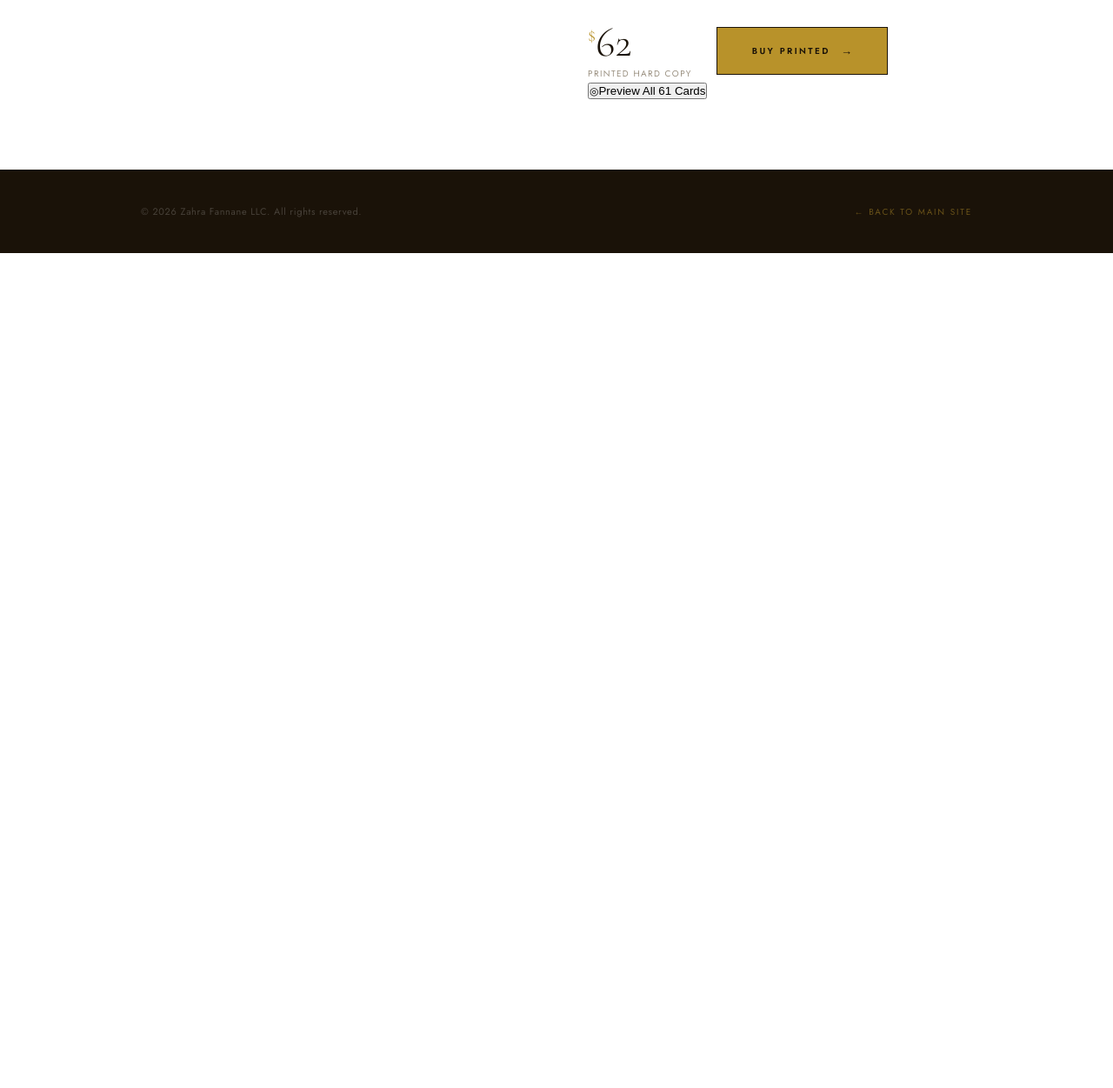
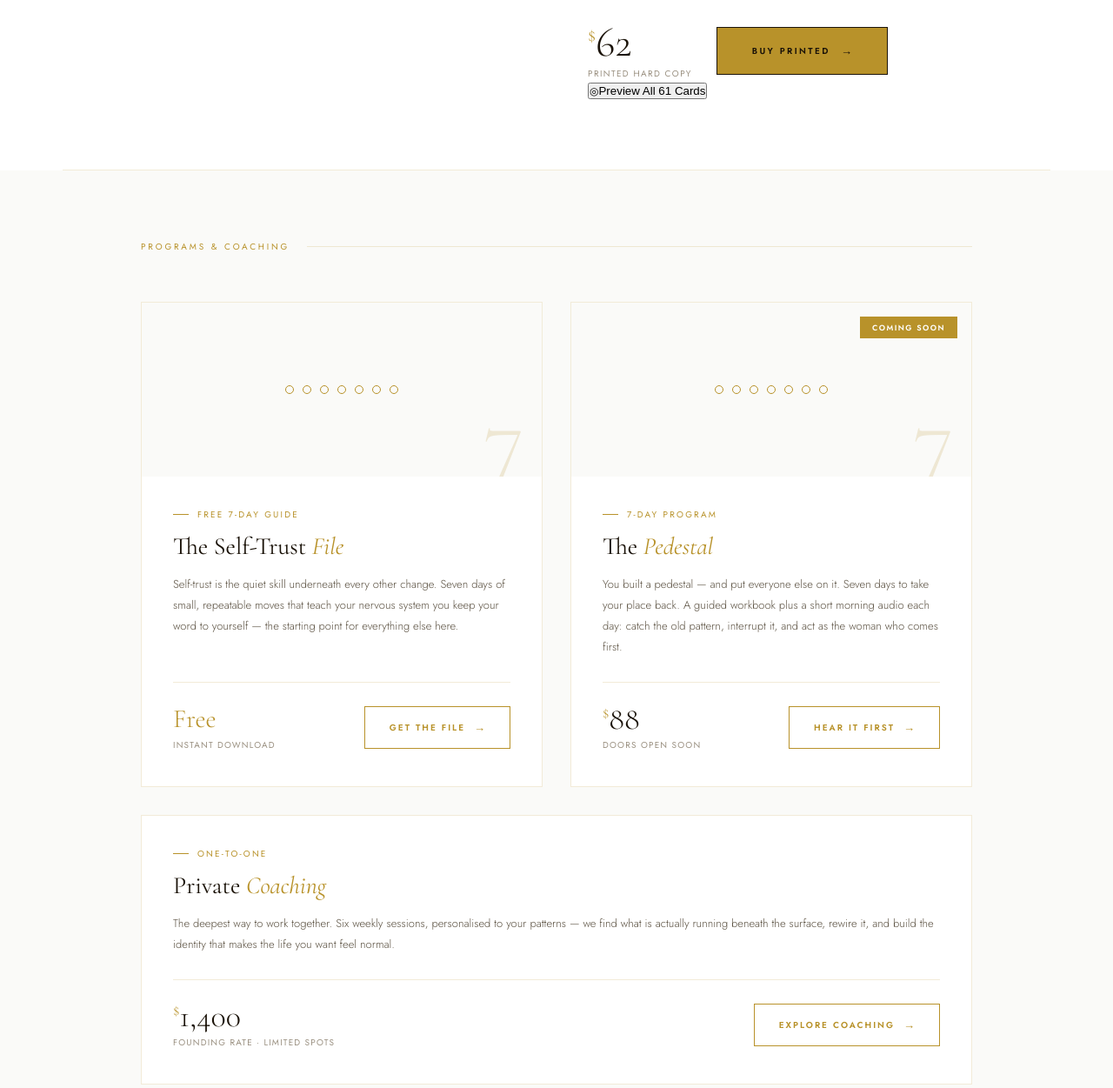
Before and after one commit to Zahrafannane/zahrafannane-website, a plain HTML site: page products.html in a window 1280 px wide. Shown: the part 1296-2547 px from the top of the page at 87% size. Before the commit the page ends 1587 px from the top, so only its background shows below. Drawn offline with nearby package versions, Linux system fonts and the light colour scheme.

Commit message:
Products page: rename section, add Self-Trust File, Pedestal, and coaching cards

```diff
--- a/products.html
+++ b/products.html
@@ -123,6 +123,8 @@
   .btn-program::after { content:"→"; font-size:13px; letter-spacing:0; transition:transform .3s; }
   .btn-program:hover { background:var(--gold); color:var(--white); }
   .btn-program:hover::after { transform:translateX(4px); }
+  .program-card.wide { grid-column:1/-1; }
+  .free-price { font-family:'Cormorant Garamond',serif; font-size:30px; font-weight:300; color:var(--gold); line-height:1.2; }
 
   /* MODAL */
   .modal-overlay { position:fixed; inset:0; background:rgba(26,18,8,.88); z-index:1000; display:flex; align-items:flex-start; justify-content:center; opacity:0; pointer-events:none; transition:opacity .4s ease; padding:24px; overflow-y:auto; }
@@ -218,7 +220,7 @@
 
 <section class="products-section">
   <div class="container">
-    <div class="section-label">The Collection</div>
+    <div class="section-label">Products</div>
     <div class="deck-product reveal">
       <div class="deck-preview" id="openModal">
         <div class="card-stack">
@@ -283,6 +285,81 @@
           <button class="btn-preview" id="openModalBtn">Preview All 61 Cards</button>
         </div>
       </div>
+    </div>
+  </div>
+</section>
+
+<div class="section-divider"></div>
+
+<section class="programs-section">
+  <div class="container">
+    <div class="section-label">Programs &amp; Coaching</div>
+    <div class="programs-grid">
+
+      <!-- Self-Trust File — free -->
+      <div class="program-card reveal">
+        <div class="program-card-line"></div>
+        <div class="program-visual">
+          <div class="program-week-dots">
+            <span class="program-week-dot"></span><span class="program-week-dot"></span><span class="program-week-dot"></span><span class="program-week-dot"></span><span class="program-week-dot"></span><span class="program-week-dot"></span><span class="program-week-dot"></span>
+          </div>
+          <span class="program-visual-num">7</span>
+        </div>
+        <div class="program-body">
+          <p class="program-tag">Free 7-Day Guide</p>
+          <h3 class="program-name">The Self-Trust <em>File</em></h3>
+          <p class="program-desc">Self-trust is the quiet skill underneath every other change. Seven days of small, repeatable moves that teach your nervous system you keep your word to yourself — the starting point for everything else here.</p>
+          <div class="program-footer">
+            <div>
+              <div class="free-price">Free</div>
+              <div class="program-price-label">Instant download</div>
+            </div>
+            <a class="btn-program" href="self-trust-file.html">Get the File</a>
+          </div>
+        </div>
+      </div>
+
+      <!-- The Pedestal — coming soon -->
+      <div class="program-card reveal">
+        <div class="program-card-line"></div>
+        <div class="program-visual">
+          <span class="coming-badge">Coming Soon</span>
+          <div class="program-week-dots">
+            <span class="program-week-dot"></span><span class="program-week-dot"></span><span class="program-week-dot"></span><span class="program-week-dot"></span><span class="program-week-dot"></span><span class="program-week-dot"></span><span class="program-week-dot"></span>
+          </div>
+          <span class="program-visual-num">7</span>
+        </div>
+        <div class="program-body">
+          <p class="program-tag">7-Day Program</p>
+          <h3 class="program-name">The <em>Pedestal</em></h3>
+          <p class="program-desc">You built a pedestal — and put everyone else on it. Seven days to take your place back. A guided workbook plus a short morning audio each day: catch the old pattern, interrupt it, and act as the woman who comes first.</p>
+          <div class="program-footer">
+            <div>
+              <div class="program-price"><sup>$</sup>88</div>
+              <div class="program-price-label">Doors open soon</div>
+            </div>
+            <a class="btn-program" href="https://zahrafannane.beehiiv.com/subscribe" target="_blank" rel="noopener">Hear It First</a>
+          </div>
+        </div>
+      </div>
+
+      <!-- 1:1 Coaching — wide -->
+      <div class="program-card wide reveal">
+        <div class="program-card-line"></div>
+        <div class="program-body">
+          <p class="program-tag">One-to-One</p>
+          <h3 class="program-name">Private <em>Coaching</em></h3>
+          <p class="program-desc">The deepest way to work together. Six weekly sessions, personalised to your patterns — we find what is actually running beneath the surface, rewire it, and build the identity that makes the life you want feel normal.</p>
+          <div class="program-footer">
+            <div>
+              <div class="program-price"><sup>$</sup>1,400</div>
+              <div class="program-price-label">Founding rate · limited spots</div>
+            </div>
+            <a class="btn-program" href="coaching.html">Explore Coaching</a>
+          </div>
+        </div>
+      </div>
+
     </div>
   </div>
 </section>
```
